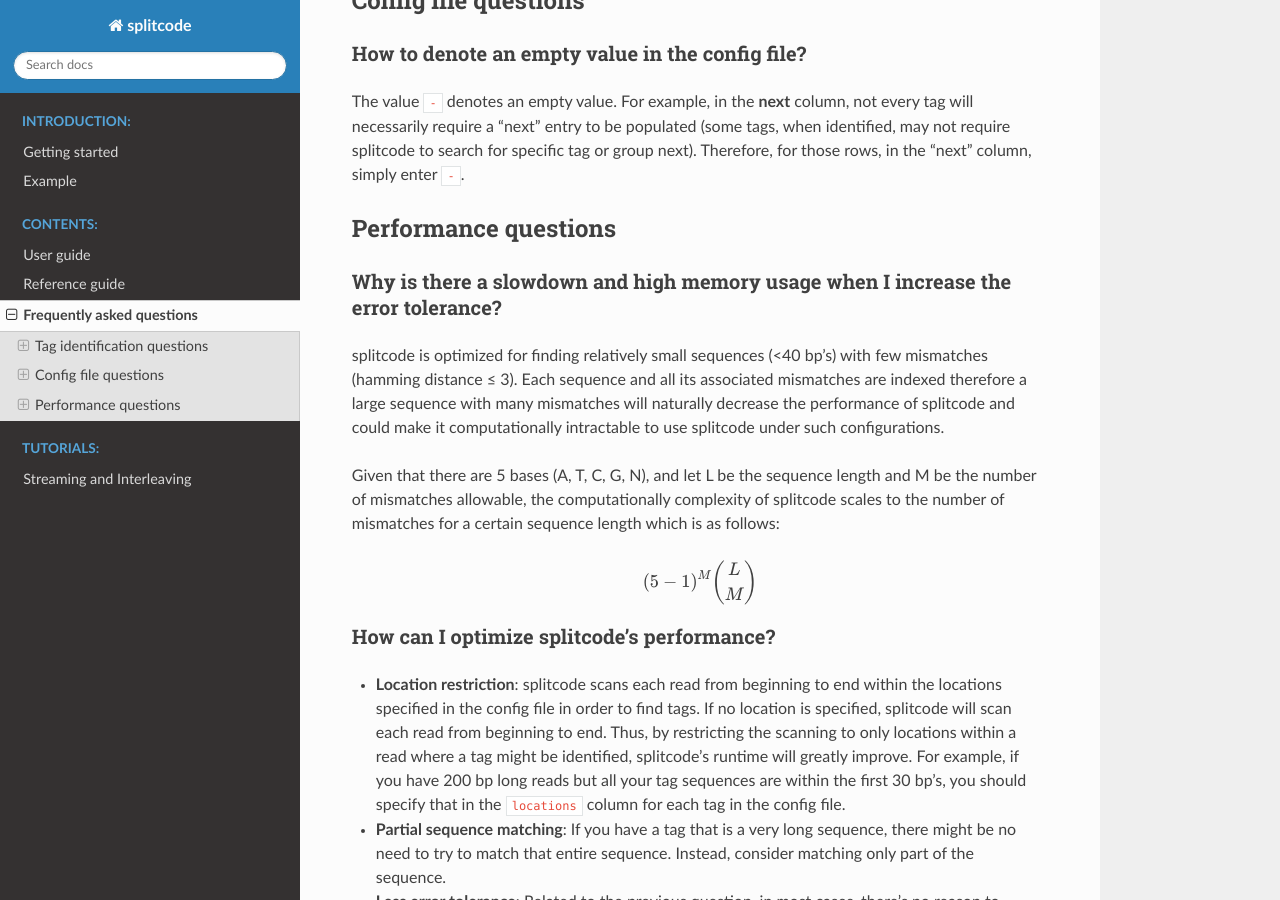
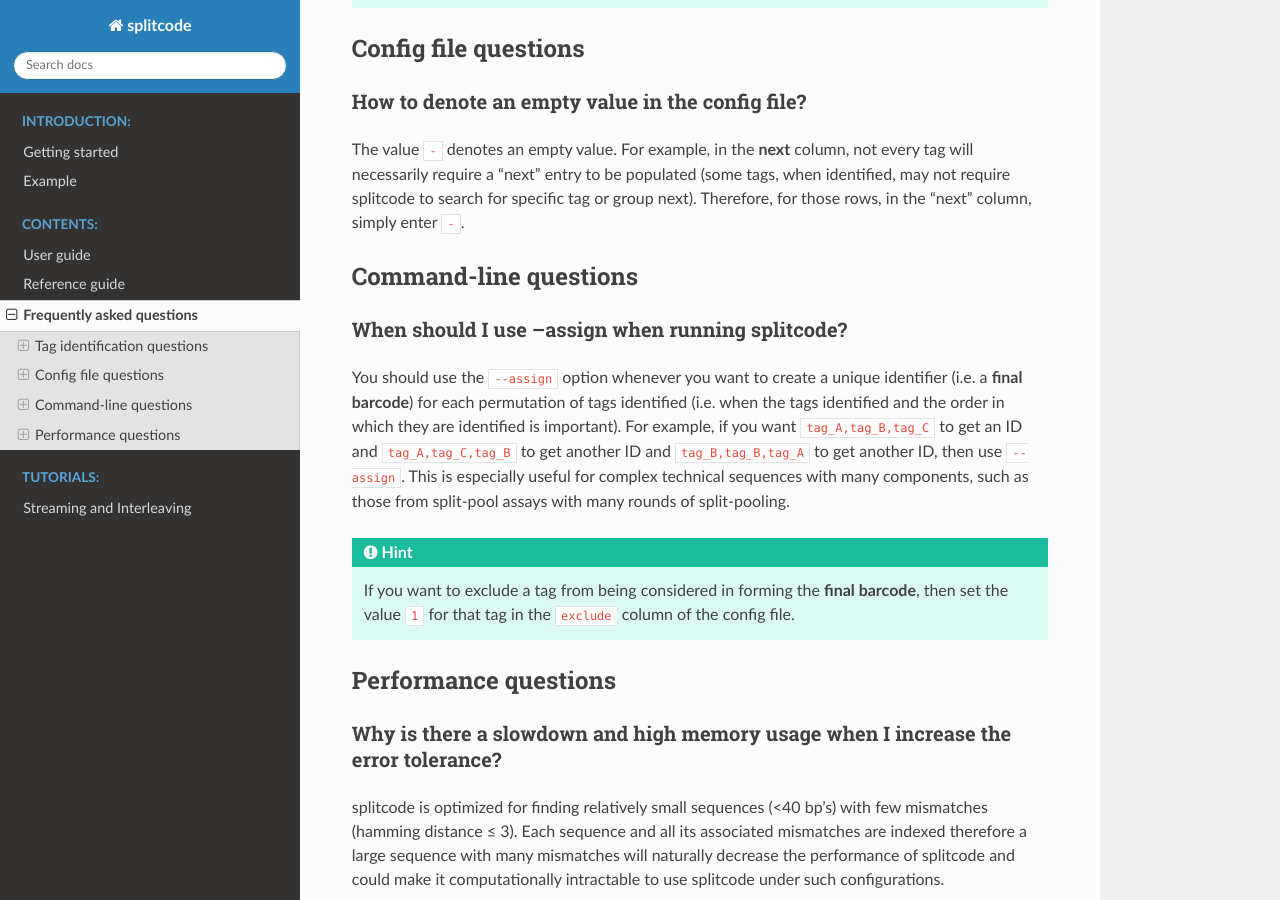
Before and after one commit to pachterlab/splitcode-tutorial, a Sphinx documentation site: the page built from docs/source/FAQ.rst, in a window 1280 px wide and 900 px high, scrolled down 2838 px. Built offline with Sphinx 7.4.7 and the Read the Docs theme 2.0.0, drawn with Linux system fonts in a browser that asks for light colours; some of the changed text lies outside the part shown.

Commit message:
Update FAQ.rst

```diff
--- a/docs/source/FAQ.rst
+++ b/docs/source/FAQ.rst
@@ -132,6 +132,21 @@
 
 The value ``-`` denotes an empty value. For example, in the **next** column, not every tag will necessarily require a "next" entry to be populated (some tags, when identified, may not require splitcode to search for specific tag or group next). Therefore, for those rows, in the "next" column, simply enter ``-``.
 
+.. _CL questions:
+
+Command-line questions
+----------------------
+
+.. _CL assign question:
+
+When should I use --assign when running splitcode?
+~~~~~~~~~~~~~~~~~~~~~~~~~~~~~~~~~~~~~~~~~~~~~~~~~~
+
+You should use the ``--assign`` option whenever you want to create a unique identifier (i.e. a **final barcode**) for each permutation of tags identified (i.e. when the tags identified and the order in which they are identified is important). For example, if you want ``tag_A,tag_B,tag_C`` to get an ID and ``tag_A,tag_C,tag_B`` to get another ID and ``tag_B,tag_B,tag_A`` to get another ID, then use ``--assign``. This is especially useful for complex technical sequences with many components, such as those from split-pool assays with many rounds of split-pooling.
+
+.. hint::
+
+   If you want to exclude a tag from being considered in forming the **final barcode**, then set the value ``1`` for that tag in the ``exclude`` column of the config file.
 
 .. _Performance questions:
 
```
